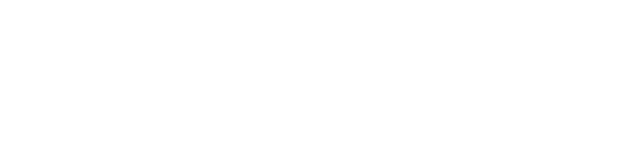
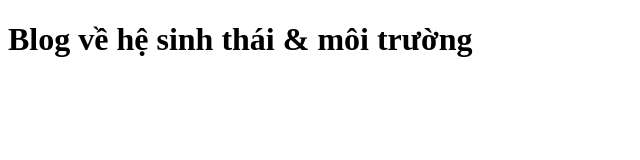
Before and after one commit to trthsa/blog-example, a plain HTML site: page index.html in a window 1280 px wide. Shown: the whole page, without its empty margins (0-640 px from the left). Drawn offline with Linux system fonts and the light colour scheme.

Commit message:
add title

```diff
--- a/index.html
+++ b/index.html
@@ -7,6 +7,6 @@
     <title>Blog One</title>
 </head>
 <body>
-
+    <h1>Blog về hệ sinh thái & môi trường</h1>
 </body>
 </html>
```
